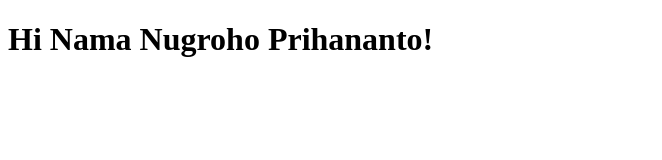
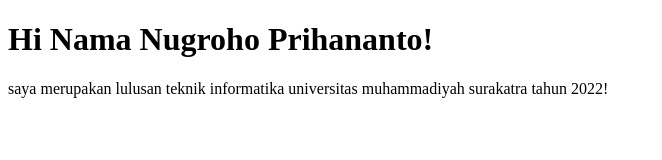
Before and after one commit to L200170186/nugrohoprihananto, a plain HTML site: page index.html in a window 1280 px wide. Shown: the whole page, without its empty margins (0-662 px from the left). Drawn offline with Linux system fonts and the light colour scheme.

Commit message:
Update index.html

```diff
--- a/index.html
+++ b/index.html
@@ -7,5 +7,6 @@
 </head>
 <body>
     <h1>Hi Nama Nugroho Prihananto!</h1>
+    <p>saya merupakan lulusan teknik informatika universitas muhammadiyah surakatra tahun 2022!</p>
 </body>
 </html>
```
